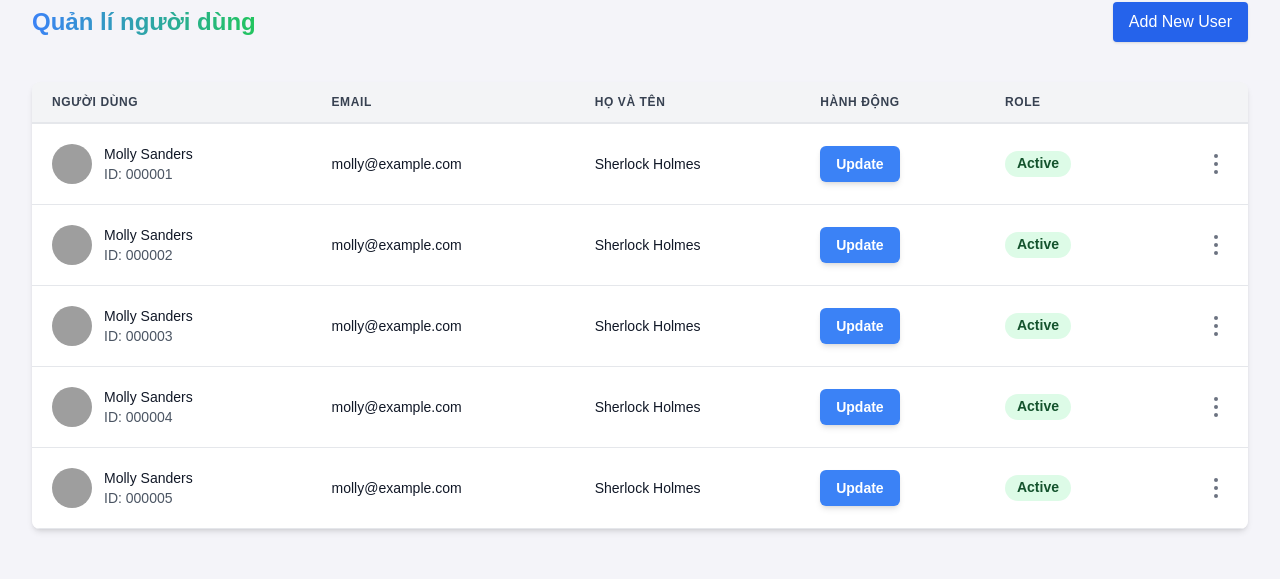
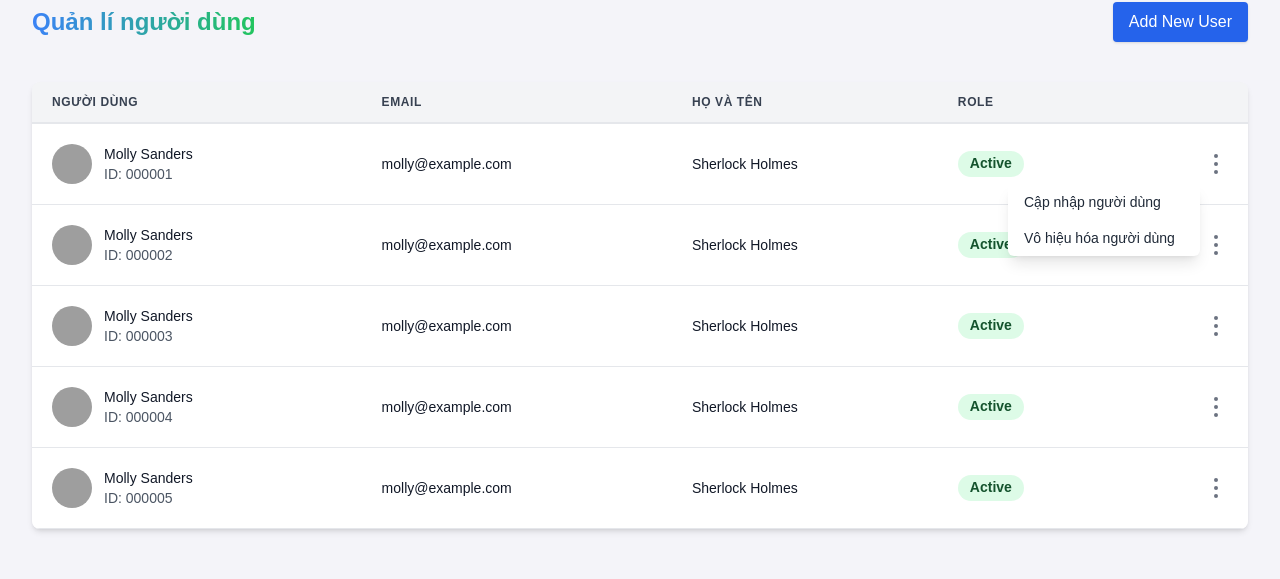
Before and after one commit to phantomthiefkid/EXE201-TutorMinds, a React (Create React App) app: page /userlist in a window 1280 px wide. Both pictures are taken after a click on the button 1216 px from the left and 274 px from the top of the page. Shown: the part 110-689 px from the top of the page. Built offline with nearby package versions, Linux system fonts and the light colour scheme; grey boxes are pictures that could not be loaded.

Commit message:
fix update

```diff
--- a/src/components/Usermanagement/Userlist.js
+++ b/src/components/Usermanagement/Userlist.js
@@ -5,6 +5,14 @@ import UpdateUser from './UpdateUser';
 const UserList = () => {
     const [showModalUpdate, setShowModalUpdate] = useState(false);
     const handleOnClose = () => setShowModalUpdate(false);
+    const [dropdownStates, setDropdownStates] = useState({});
+
+    const toggleDropdown = (id) => {
+        setDropdownStates(prevState => ({
+            ...prevState,
+            [id]: !prevState[id]
+        }));
+    }
     return (
         <>
             <UpdateUser
@@ -44,9 +52,6 @@ const UserList = () => {
                                             Họ và tên
                                         </th>
                                         <th className="px-5 py-3 border-b-2 border-gray-200 bg-gray-100 text-left text-xs font-semibold text-gray-700 uppercase tracking-wider">
-                                            Hành động
-                                        </th>
-                                        <th className="px-5 py-3 border-b-2 border-gray-200 bg-gray-100 text-left text-xs font-semibold text-gray-700 uppercase tracking-wider">
                                             Role
                                         </th>
                                         <th className="px-5 py-3 border-b-2 border-gray-200 bg-gray-100"></th>
@@ -77,22 +82,23 @@ const UserList = () => {
                                             <p className="text-gray-900 whitespace-no-wrap">Sherlock Holmes</p>
                                         </td>
                                         <td className="px-5 py-5 border-b border-gray-200 bg-white text-sm">
-                                            <button onClick={() => setShowModalUpdate(true)} className="text-gray-900 whitespace-no-wrap px-4 py-2 bg-blue-500 hover:bg-blue-600 text-white font-semibold rounded-md shadow-md transition duration-300 ease-in-out">
-                                                Update
-                                            </button>
-                                        </td>
-                                        <td className="px-5 py-5 border-b border-gray-200 bg-white text-sm">
                                             <span className="relative inline-block px-3 py-1 font-semibold text-green-900 leading-tight">
                                                 <span aria-hidden className="absolute inset-0 bg-green-200 opacity-50 rounded-full"></span>
                                                 <span className="relative">Active</span>
                                             </span>
                                         </td>
                                         <td className="px-5 py-5 border-b border-gray-200 bg-white text-sm text-right">
-                                            <button type="button" className="inline-block text-gray-500 hover:text-gray-700">
+                                            <button type="button" onClick={() => toggleDropdown(1)} className="inline-block text-gray-500 hover:text-gray-700">
                                                 <svg className="inline-block h-6 w-6 fill-current" viewBox="0 0 24 24">
                                                     <path d="M12 6a2 2 0 110-4 2 2 0 010 4zm0 8a2 2 0 110-4 2 2 0 010 4zm-2 6a2 2 0 104 0 2 2 0 00-4 0z" />
                                                 </svg>
                                             </button>
+                                            {dropdownStates[1] && (
+                                                <div className="dropdown-content absolute right-20 mt-2 w-48 bg-white shadow-lg rounded-md z-10">
+                                                    <button onClick={() => setShowModalUpdate(true)} className="block w-full text-left px-4 py-2 text-gray-800 hover:bg-gray-200">Cập nhập người dùng</button>
+                                                    <button className="block w-full text-left px-4 py-2 text-gray-800 hover:bg-gray-200">Vô hiệu hóa người dùng</button>
+                                                </div>
+                                            )}
                                         </td>
                                     </tr>
 
@@ -119,22 +125,23 @@ const UserList = () => {
                                             <p className="text-gray-900 whitespace-no-wrap">Sherlock Holmes</p>
                                         </td>
                                         <td className="px-5 py-5 border-b border-gray-200 bg-white text-sm">
-                                            <button onClick={() => setShowModalUpdate(true)} className="text-gray-900 whitespace-no-wrap px-4 py-2 bg-blue-500 hover:bg-blue-600 text-white font-semibold rounded-md shadow-md transition duration-300 ease-in-out">
-                                                Update
-                                            </button>
-                                        </td>
-                                        <td className="px-5 py-5 border-b border-gray-200 bg-white text-sm">
                                             <span className="relative inline-block px-3 py-1 font-semibold text-green-900 leading-tight">
                                                 <span aria-hidden className="absolute inset-0 bg-green-200 opacity-50 rounded-full"></span>
                                                 <span className="relative">Active</span>
                                             </span>
                                         </td>
                                         <td className="px-5 py-5 border-b border-gray-200 bg-white text-sm text-right">
-                                            <button type="button" className="inline-block text-gray-500 hover:text-gray-700">
+                                            <button type="button" onClick={() => toggleDropdown(2)} className="inline-block text-gray-500 hover:text-gray-700">
                                                 <svg className="inline-block h-6 w-6 fill-current" viewBox="0 0 24 24">
                                                     <path d="M12 6a2 2 0 110-4 2 2 0 010 4zm0 8a2 2 0 110-4 2 2 0 010 4zm-2 6a2 2 0 104 0 2 2 0 00-4 0z" />
                                                 </svg>
                                             </button>
+                                            {dropdownStates[2] && (
+                                                <div className="dropdown-content absolute right-20 mt-2 w-48 bg-white shadow-lg rounded-md z-10">
+                                                    <button onClick={() => setShowModalUpdate(true)} className="block w-full text-left px-4 py-2 text-gray-800 hover:bg-gray-200">Cập nhập người dùng</button>
+                                                    <button className="block w-full text-left px-4 py-2 text-gray-800 hover:bg-gray-200">Vô hiệu hóa người dùng</button>
+                                                </div>
+                                            )}
                                         </td>
                                     </tr>
                                     <tr>
@@ -160,22 +167,23 @@ const UserList = () => {
                                             <p className="text-gray-900 whitespace-no-wrap">Sherlock Holmes</p>
                                         </td>
                                         <td className="px-5 py-5 border-b border-gray-200 bg-white text-sm">
-                                            <button onClick={() => setShowModalUpdate(true)} className="text-gray-900 whitespace-no-wrap px-4 py-2 bg-blue-500 hover:bg-blue-600 text-white font-semibold rounded-md shadow-md transition duration-300 ease-in-out">
-                                                Update
-                                            </button>
-                                        </td>
-                                        <td className="px-5 py-5 border-b border-gray-200 bg-white text-sm">
                                             <span className="relative inline-block px-3 py-1 font-semibold text-green-900 leading-tight">
                                                 <span aria-hidden className="absolute inset-0 bg-green-200 opacity-50 rounded-full"></span>
                                                 <span className="relative">Active</span>
                                             </span>
                                         </td>
                                         <td className="px-5 py-5 border-b border-gray-200 bg-white text-sm text-right">
-                                            <button type="button" className="inline-block text-gray-500 hover:text-gray-700">
+                                            <button type="button" onClick={() => toggleDropdown(3)} className="inline-block text-gray-500 hover:text-gray-700">
                                                 <svg className="inline-block h-6 w-6 fill-current" viewBox="0 0 24 24">
                                                     <path d="M12 6a2 2 0 110-4 2 2 0 010 4zm0 8a2 2 0 110-4 2 2 0 010 4zm-2 6a2 2 0 104 0 2 2 0 00-4 0z" />
                                                 </svg>
                                             </button>
+                                            {dropdownStates[3] && (
+                                                <div className="dropdown-content absolute right-20 mt-2 w-48 bg-white shadow-lg rounded-md z-10">
+                                                    <button onClick={() => setShowModalUpdate(true)} className="block w-full text-left px-4 py-2 text-gray-800 hover:bg-gray-200">Cập nhập người dùng</button>
+                                                    <button className="block w-full text-left px-4 py-2 text-gray-800 hover:bg-gray-200">Vô hiệu hóa người dùng</button>
+                                                </div>
+                                            )}
                                         </td>
                                     </tr>
                                     <tr>
@@ -201,22 +209,23 @@ const UserList = () => {
                                             <p className="text-gray-900 whitespace-no-wrap">Sherlock Holmes</p>
                                         </td>
                                         <td className="px-5 py-5 border-b border-gray-200 bg-white text-sm">
-                                            <button onClick={() => setShowModalUpdate(true)} className="text-gray-900 whitespace-no-wrap px-4 py-2 bg-blue-500 hover:bg-blue-600 text-white font-semibold rounded-md shadow-md transition duration-300 ease-in-out">
-                                                Update
-                                            </button>
-                                        </td>
-                                        <td className="px-5 py-5 border-b border-gray-200 bg-white text-sm">
                                             <span className="relative inline-block px-3 py-1 font-semibold text-green-900 leading-tight">
                                                 <span aria-hidden className="absolute inset-0 bg-green-200 opacity-50 rounded-full"></span>
                                                 <span className="relative">Active</span>
                                             </span>
                                         </td>
                                         <td className="px-5 py-5 border-b border-gray-200 bg-white text-sm text-right">
-                                            <button type="button" className="inline-block text-gray-500 hover:text-gray-700">
+                                            <button type="button" onClick={() => toggleDropdown(4)} className="inline-block text-gray-500 hover:text-gray-700">
                                                 <svg className="inline-block h-6 w-6 fill-current" viewBox="0 0 24 24">
                                                     <path d="M12 6a2 2 0 110-4 2 2 0 010 4zm0 8a2 2 0 110-4 2 2 0 010 4zm-2 6a2 2 0 104 0 2 2 0 00-4 0z" />
                                                 </svg>
                                             </button>
+                                            {dropdownStates[4] && (
+                                                <div className="dropdown-content absolute right-20 mt-2 w-48 bg-white shadow-lg rounded-md z-10">
+                                                    <button onClick={() => setShowModalUpdate(true)} className="block w-full text-left px-4 py-2 text-gray-800 hover:bg-gray-200">Cập nhập người dùng</button>
+                                                    <button className="block w-full text-left px-4 py-2 text-gray-800 hover:bg-gray-200">Vô hiệu hóa người dùng</button>
+                                                </div>
+                                            )}
                                         </td>
                                     </tr>
                                     <tr>
@@ -242,25 +251,25 @@ const UserList = () => {
                                             <p className="text-gray-900 whitespace-no-wrap">Sherlock Holmes</p>
                                         </td>
                                         <td className="px-5 py-5 border-b border-gray-200 bg-white text-sm">
-                                            <button onClick={() => setShowModalUpdate(true)} className="text-gray-900 whitespace-no-wrap px-4 py-2 bg-blue-500 hover:bg-blue-600 text-white font-semibold rounded-md shadow-md transition duration-300 ease-in-out">
-                                                Update
-                                            </button>
-                                        </td>
-                                        <td className="px-5 py-5 border-b border-gray-200 bg-white text-sm">
                                             <span className="relative inline-block px-3 py-1 font-semibold text-green-900 leading-tight">
                                                 <span aria-hidden className="absolute inset-0 bg-green-200 opacity-50 rounded-full"></span>
                                                 <span className="relative">Active</span>
                                             </span>
                                         </td>
                                         <td className="px-5 py-5 border-b border-gray-200 bg-white text-sm text-right">
-                                            <button type="button" className="inline-block text-gray-500 hover:text-gray-700">
+                                            <button type="button" onClick={() => toggleDropdown(5)} className="inline-block text-gray-500 hover:text-gray-700">
                                                 <svg className="inline-block h-6 w-6 fill-current" viewBox="0 0 24 24">
                                                     <path d="M12 6a2 2 0 110-4 2 2 0 010 4zm0 8a2 2 0 110-4 2 2 0 010 4zm-2 6a2 2 0 104 0 2 2 0 00-4 0z" />
                                                 </svg>
                                             </button>
+                                            {dropdownStates[5] && (
+                                                <div className="dropdown-content absolute right-20 mt-2 w-48 bg-white shadow-lg rounded-md z-10">
+                                                    <button onClick={() => setShowModalUpdate(true)} className="block w-full text-left px-4 py-2 text-gray-800 hover:bg-gray-200">Cập nhập người dùng</button>
+                                                    <button className="block w-full text-left px-4 py-2 text-gray-800 hover:bg-gray-200">Vô hiệu hóa người dùng</button>
+                                                </div>
+                                            )}
                                         </td>
                                     </tr>
-
                                 </tbody>
                             </table>
                         </div>
```
